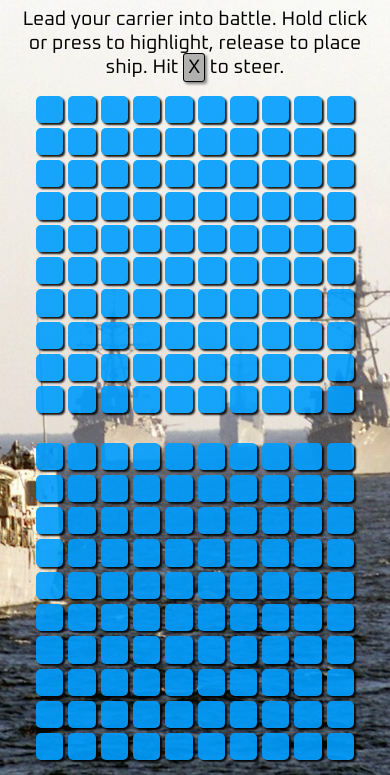
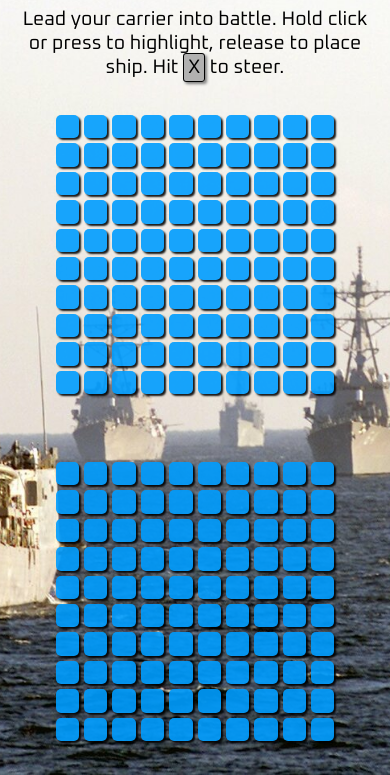
Before and after one commit to Pete-Fowler/battleship, a website built with webpack: page src/index.html in a window 390 px wide. Shown: the part 69-844 px from the top of the page. Built offline with nearby package versions, Linux system fonts and the light colour scheme.

```diff
--- a/src/style.css
+++ b/src/style.css
@@ -130,11 +130,11 @@
   }
 
   .board {
-    grid: repeat(10, 7vw) / repeat(10, 7vw);
+    grid: repeat(10, 6vw) / repeat(10, 6vw);
   }
 
   .square {
-    width: 7vw;
-    height: 7vw;
+    width: 6vw;
+    height: 6vw;
   }
 }
```
